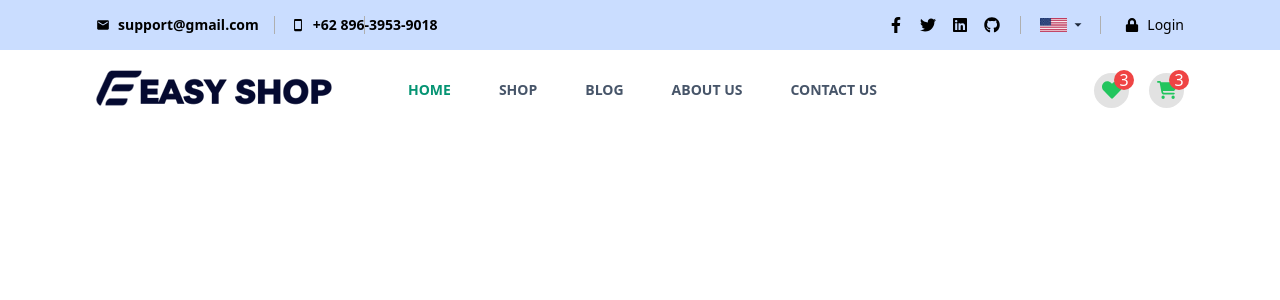
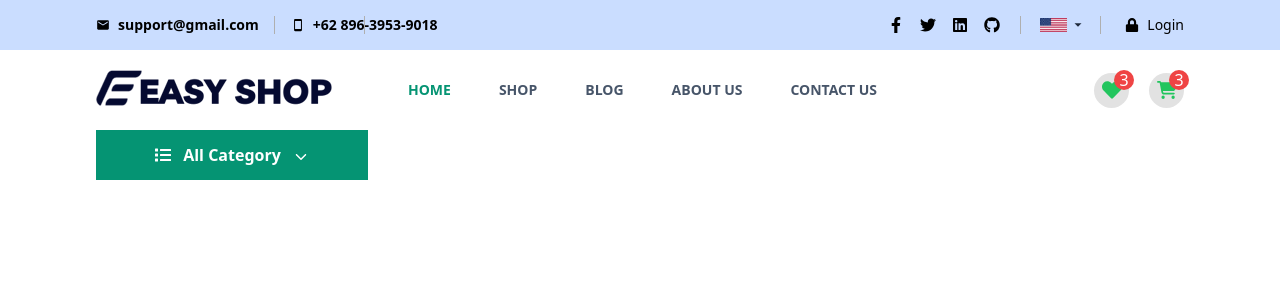
Before and after one commit to yanasyahrudin/ecomm-easyshop-fe, a React (Create React App) app: page / in a window 1280 px wide. Shown: the top 300 px of the page. Built offline with nearby package versions, Linux system fonts and the light colour scheme.

Commit message:
header design tailwind css react part 6

```diff
--- a/src/components/Header.jsx
+++ b/src/components/Header.jsx
@@ -1,6 +1,6 @@
 import React, { useState } from "react";
 import { MdEmail } from "react-icons/md";
-import { IoMdArrowDropdown, IoMdPhonePortrait } from "react-icons/io";
+import { IoMdArrowDropdown, IoMdPhonePortrait,IoIosArrowDown } from "react-icons/io";
 import {
   FaFacebookF,
   FaGithub,
@@ -10,7 +10,7 @@ import {
   FaLock,
   FaTwitter,
   FaUser,
-  FaPhoneAlt
+  FaPhoneAlt,
 } from "react-icons/fa";
 import { Link } from "react-router-dom";
 import { useLocation } from "react-router-dom";
@@ -21,6 +21,7 @@ const Header = () => {
   const { pathname } = useLocation();
 
   const [showSidebar, setShowSidebar] = useState(true);
+  const [categoryShow, setCategoryShow] = useState(true);
   const user = false;
 
   const whishlist_count = 3;
@@ -325,7 +326,9 @@ const Header = () => {
 
             <div className="w-full flex justify-end md-lg:justify-start gap-3 items-center">
               <div className="w-[48px] h-[48px] rounded-full flex bg-[#f5f5f5] justify-center items-center">
-                <span><FaPhoneAlt /></span>
+                <span>
+                  <FaPhoneAlt />
+                </span>
               </div>
               <div className="flex justify-end flex-col gap-1">
                 <h2 className="text-sm font-medium text-slate-700">
@@ -343,8 +346,28 @@ const Header = () => {
                 <span>support@gmail.com</span>
               </li>
             </ul>
+          </div>
+        </div>
+      </div>
 
-
+      <div className="w-[85%] lg:w-[90%] mx-auto">
+        <div className="flex w-full flex-wrap md-lg:gap-8">
+          <div className="w-3/12 md-lg:w-full">
+            <div className="bg-white relative">
+              <div
+                onClick={() => setCategoryShow(!categoryShow)}
+                className="h-[50px] bg-[#059473] text-white flex justify-center md-lg:justify-between md-lg:px-6 items-center  gap-3 font-bold text-md cursor-pointer"
+              >
+                <div className="flex justify-center items-center gap-3">
+                  <span><FaList /></span>
+                  <span>All Category</span>
+                </div>
+                <span className="pt-1"><IoIosArrowDown /></span>
+              </div>
+              <div
+                className={`${categoryShow? 'h-0':'h-[400px]'} overflow-hidden transition-all md-lg:relative duration-500 absolute z-[99999] bg-[#dbf3ed] w-full border-x`}
+              ></div>
+            </div>
           </div>
         </div>
       </div>
```
